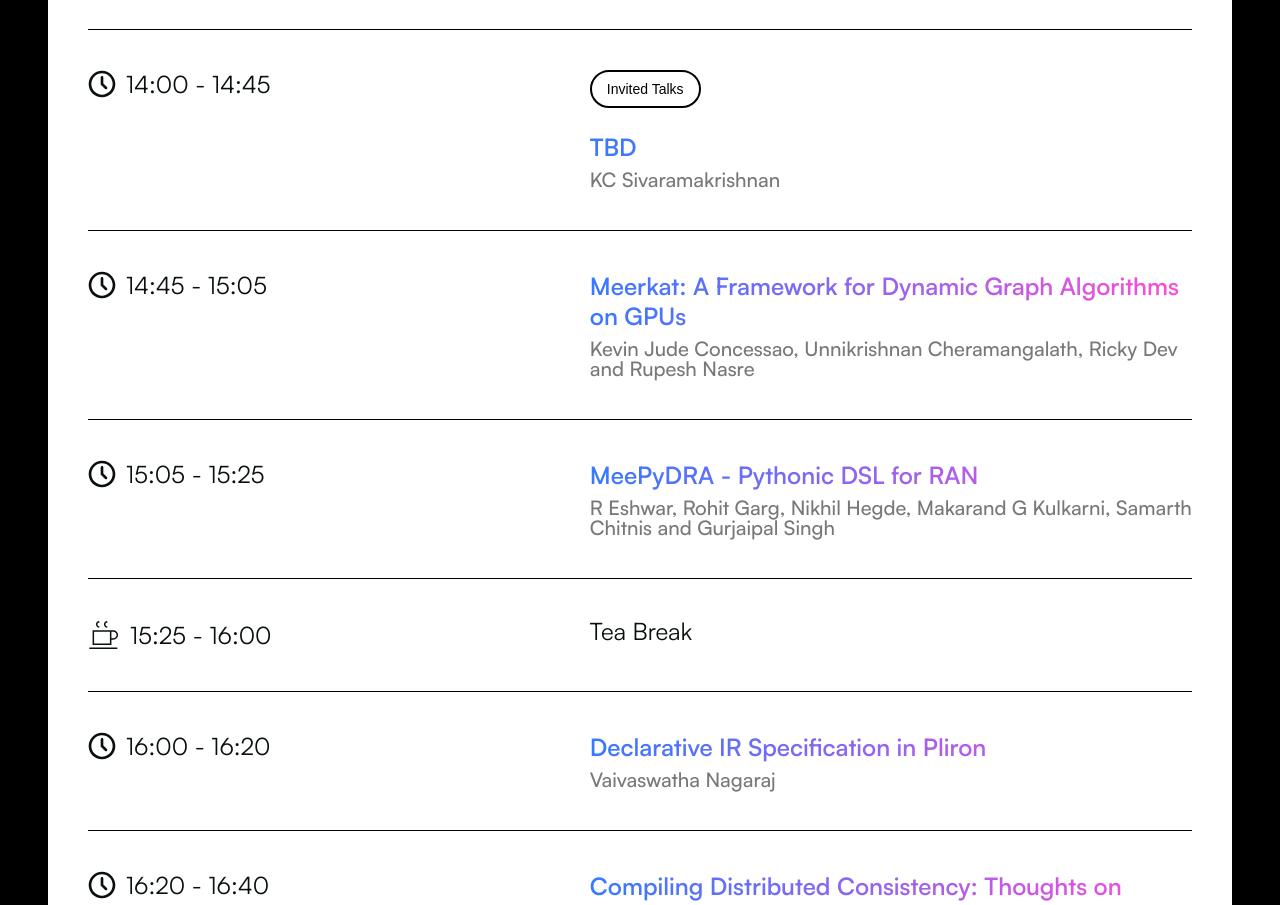
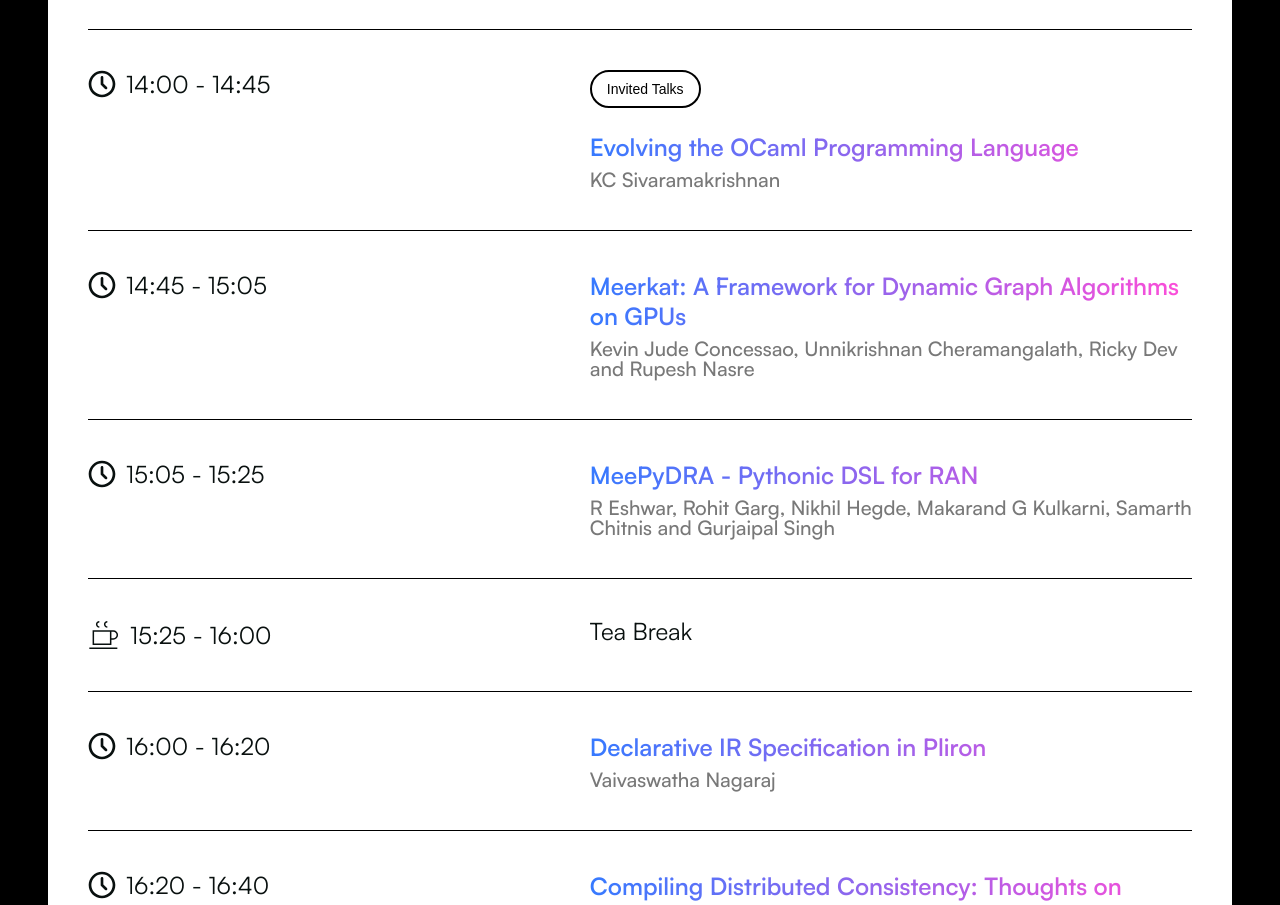
Before and after one commit to compilertech/compilertech-fe, a React (Vite) app: page /schedule in a window 1280 px wide. Shown: the part 2120-3025 px from the top of the page. Built offline with nearby package versions, Linux system fonts and the light colour scheme.

Commit message:
update Professor Sorva Bansal's presentation

```diff
--- a/src/components/Schedule2025/EventDetails.tsx
+++ b/src/components/Schedule2025/EventDetails.tsx
@@ -157,7 +157,7 @@ export default function EventDetails() {
         id: "1_11",
         time: "14:00 - 14:45",
         buttonText: "Invited Talks",
-        highlightedHeading: "TBD",
+        highlightedHeading: "Evolving the OCaml Programming Language",
         speakers: "KC Sivaramakrishnan",
         icon: ClockIcon,
         activity: "Keynote",
@@ -248,11 +248,13 @@ export default function EventDetails() {
       {
         id: "2_1",
         time: "09:30 - 10:15",
-        highlightedHeading: "TBD",
+        highlightedHeading: "Imagining a Next-generation Superoptimizer",
         speakers: "Sorav Bansal",
         buttonText: "Invited Talks",
         icon: ClockIcon,
         activity: "Kenote talk",
+        abstract:
+          "A program superoptimizer uses a search procedure, e.g., a probabilistic backtracking algorithm, to find an optimized (and sometimes, optimal) implementation of a program specification on a given machine architecture.  Each candidate implementation proposed by the search procedure is checked for equivalence with the input program specification, to eventually identify a sound optimization that can subsequently be stored as a peephole optimization rule.  This is in contrast to a traditional compiler optimizer that is typically organized as a sequence of algorithmic passes that transform the program successively towards an optimized implementation.\nI will share my thoughts on why the traditional model of compiler development may be unsustainable, and why it is likely for a superoptimizer to become a mainstream method of optimizing programs in the foreseeable future, considering recent advances in AI.  I will then present our formal program equivalence checker which is intended to enable such a superoptimizer.",
       },
       {
         id: "2_2",
```
